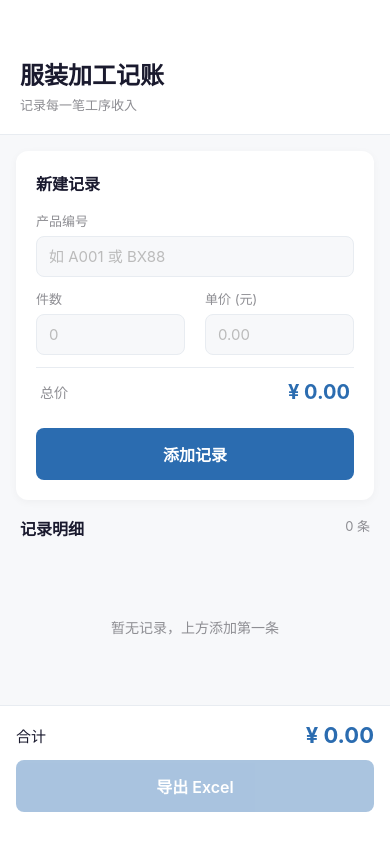
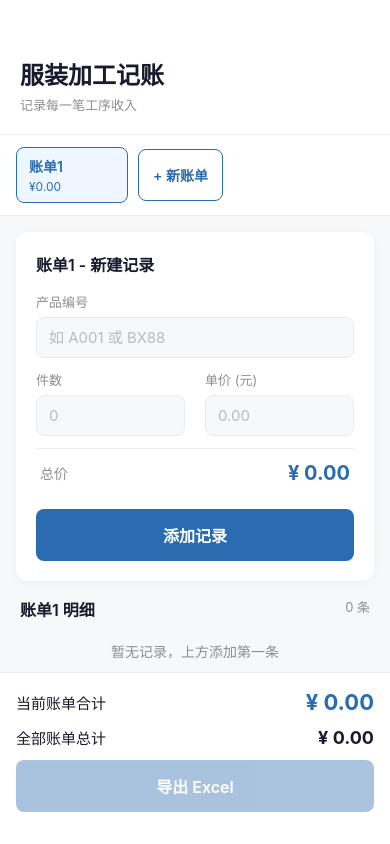
Before and after one commit to Lanceashire/garment-accounting, a React Native app: screen / in a window 390 px wide. Built offline with nearby package versions, Linux system fonts and the light colour scheme.

Commit message:
本次优化了逻辑

```diff
--- a/App.js
+++ b/App.js
@@ -17,9 +17,21 @@ function App() {
   const [code, setCode] = useState('');
   const [qty, setQty] = useState('');
   const [price, setPrice] = useState('');
-  const [records, setRecords] = useState([]);
+  const [bills, setBills] = useState([{ id: 'bill-1', name: '账单1', records: [] }]);
+  const [currentBillId, setCurrentBillId] = useState('bill-1');
+
+  const currentBill = bills.find(bill => bill.id === currentBillId) || bills[0];
+  const records = currentBill.records;
 
   const totalPrice = qty && price ? (parseFloat(qty) * parseFloat(price)).toFixed(2) : '0.00';
+
+  const updateCurrentBillRecords = (updater) => {
+    setBills(prev => prev.map(bill => {
+      if (bill.id !== currentBill.id) return bill;
+      const nextRecords = typeof updater === 'function' ? updater(bill.records) : updater;
+      return { ...bill, records: nextRecords };
+    }));
+  };
 
   const addRecord = () => {
     const trimmedCode = code.trim();
@@ -34,7 +46,7 @@ function App() {
 
     const now = new Date();
     const time = `${now.getFullYear()}-${pad(now.getMonth() + 1)}-${pad(now.getDate())} ${pad(now.getHours())}:${pad(now.getMinutes())}`;
-    setRecords(prev => [{
+    updateCurrentBillRecords(prev => [{
       id: Date.now().toString(),
       code: trimmedCode,
       qty: qtyNum,
@@ -48,7 +60,21 @@ function App() {
   };
 
   const deleteRecord = (id) => {
-    setRecords(prev => prev.filter(r => r.id !== id));
+    updateCurrentBillRecords(prev => prev.filter(r => r.id !== id));
+  };
+
+  const createBill = () => {
+    const nextIndex = bills.length + 1;
+    const bill = {
+      id: `bill-${Date.now()}`,
+      name: `账单${nextIndex}`,
+      records: [],
+    };
+    setBills(prev => [...prev, bill]);
+    setCurrentBillId(bill.id);
+    setCode('');
+    setQty('');
+    setPrice('');
   };
 
   const handleExport = async () => {
@@ -60,6 +86,10 @@ function App() {
   };
 
   const sumTotal = records.reduce((s, r) => s + r.total, 0);
+  const allBillsTotal = bills.reduce(
+    (sum, bill) => sum + bill.records.reduce((billSum, r) => billSum + r.total, 0),
+    0
+  );
 
   return (
     <View style={styles.container}>
@@ -70,9 +100,38 @@ function App() {
         <Text style={styles.headerSub}>记录每一笔工序收入</Text>
       </View>
 
+      <View style={styles.billBar}>
+        <FlatList
+          horizontal
+          showsHorizontalScrollIndicator={false}
+          data={bills}
+          keyExtractor={item => item.id}
+          contentContainerStyle={styles.billList}
+          renderItem={({ item }) => {
+            const isActive = item.id === currentBill.id;
+            const billTotal = item.records.reduce((s, r) => s + r.total, 0);
+            return (
+              <TouchableOpacity
+                style={[styles.billChip, isActive && styles.billChipActive]}
+                onPress={() => setCurrentBillId(item.id)}
+                activeOpacity={0.8}
+              >
+                <Text style={[styles.billChipName, isActive && styles.billChipNameActive]}>{item.name}</Text>
+                <Text style={[styles.billChipTotal, isActive && styles.billChipTotalActive]}>¥{billTotal.toFixed(2)}</Text>
+              </TouchableOpacity>
+            );
+          }}
+          ListFooterComponent={
+            <TouchableOpacity style={styles.addBillBtn} onPress={createBill} activeOpacity={0.8}>
+              <Text style={styles.addBillText}>+ 新账单</Text>
+            </TouchableOpacity>
+          }
+        />
+      </View>
+
       {/* 输入卡片 */}
       <View style={styles.card}>
-        <Text style={styles.cardTitle}>新建记录</Text>
+        <Text style={styles.cardTitle}>{currentBill.name} - 新建记录</Text>
         <View style={styles.row}>
           <View style={styles.inputGroup}>
             <Text style={styles.label}>产品编号</Text>
@@ -122,7 +181,7 @@ function App() {
 
       {/* 记录列表 */}
       <View style={styles.listHeader}>
-        <Text style={styles.listTitle}>记录明细</Text>
+        <Text style={styles.listTitle}>{currentBill.name} 明细</Text>
         <Text style={styles.listCount}>{records.length} 条</Text>
       </View>
       <FlatList
@@ -161,8 +220,12 @@ function App() {
       {/* 底部栏 */}
       <View style={styles.footer}>
         <View style={styles.sumBox}>
-          <Text style={styles.sumLabel}>合计</Text>
+          <Text style={styles.sumLabel}>当前账单合计</Text>
           <Text style={styles.sumValue}>¥ {sumTotal.toFixed(2)}</Text>
+        </View>
+        <View style={styles.sumBox}>
+          <Text style={styles.sumLabel}>全部账单总计</Text>
+          <Text style={styles.allSumValue}>¥ {allBillsTotal.toFixed(2)}</Text>
         </View>
         <TouchableOpacity
           style={[styles.btn, styles.exportBtn, records.length === 0 && styles.btnDisabled]}
@@ -196,6 +259,16 @@ const styles = {
   header:           { backgroundColor: C.white, paddingTop: 56, paddingBottom: 20, paddingHorizontal: 20, borderBottomWidth: 1, borderColor: C.border },
   headerTitle:      { fontSize: 24, fontWeight: '700', color: C.text },
   headerSub:        { fontSize: 13, color: C.muted, marginTop: 4 },
+  billBar:          { backgroundColor: C.white, borderBottomWidth: 1, borderColor: C.border },
+  billList:         { paddingHorizontal: 16, paddingVertical: 12, alignItems: 'center' },
+  billChip:         { minWidth: 112, paddingVertical: 8, paddingHorizontal: 12, borderWidth: 1, borderColor: C.border, borderRadius: 8, marginRight: 10, backgroundColor: C.bg },
+  billChipActive:   { borderColor: C.primary, backgroundColor: '#eef6ff' },
+  billChipName:     { fontSize: 14, color: C.text, fontWeight: '600' },
+  billChipNameActive: { color: C.primary },
+  billChipTotal:    { fontSize: 12, color: C.muted, marginTop: 3 },
+  billChipTotalActive: { color: C.primary },
+  addBillBtn:       { height: 52, paddingHorizontal: 14, borderRadius: 8, borderWidth: 1, borderColor: C.primary, justifyContent: 'center', alignItems: 'center' },
+  addBillText:      { color: C.primary, fontSize: 14, fontWeight: '600' },
   card:             { backgroundColor: C.white, margin: 16, borderRadius: 12, padding: 20, shadowColor: '#000', shadowOpacity: 0.04, shadowRadius: 8, shadowOffset: { width: 0, height: 2 }, elevation: 2 },
   cardTitle:        { fontSize: 16, fontWeight: '600', color: C.text, marginBottom: 16 },
   row:              { flexDirection: 'row', marginBottom: 12 },
@@ -228,6 +301,7 @@ const styles = {
   sumBox:           { flexDirection: 'row', justifyContent: 'space-between', alignItems: 'center', marginBottom: 12 },
   sumLabel:         { fontSize: 15, color: C.text, fontWeight: '500' },
   sumValue:         { fontSize: 22, fontWeight: '700', color: C.primary },
+  allSumValue:      { fontSize: 18, fontWeight: '700', color: C.text },
   exportBtn:        { marginTop: 0 },
 };
 
--- a/src/utils/excel.js
+++ b/src/utils/excel.js
@@ -16,7 +16,7 @@ export async function exportToExcel(records) {
   const path = FileSystem.documentDirectory + '记账明细.xlsx';
 
   await FileSystem.writeAsStringAsync(path, xml, {
-    encoding: FileSystem.EncodingType.UTF8,
+    encoding: 'utf8',
   });
 
   const canShare = await Sharing.isAvailableAsync();
```
